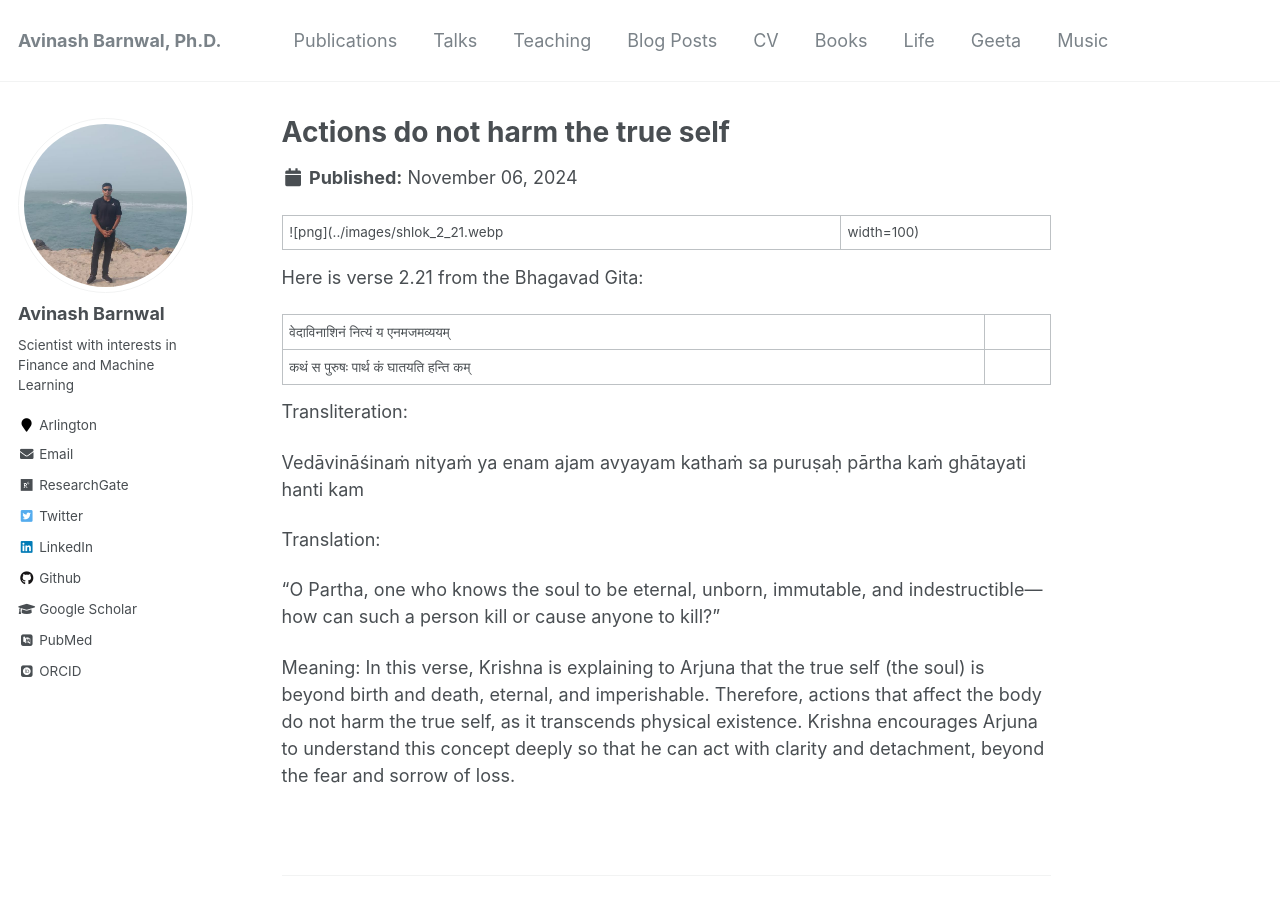
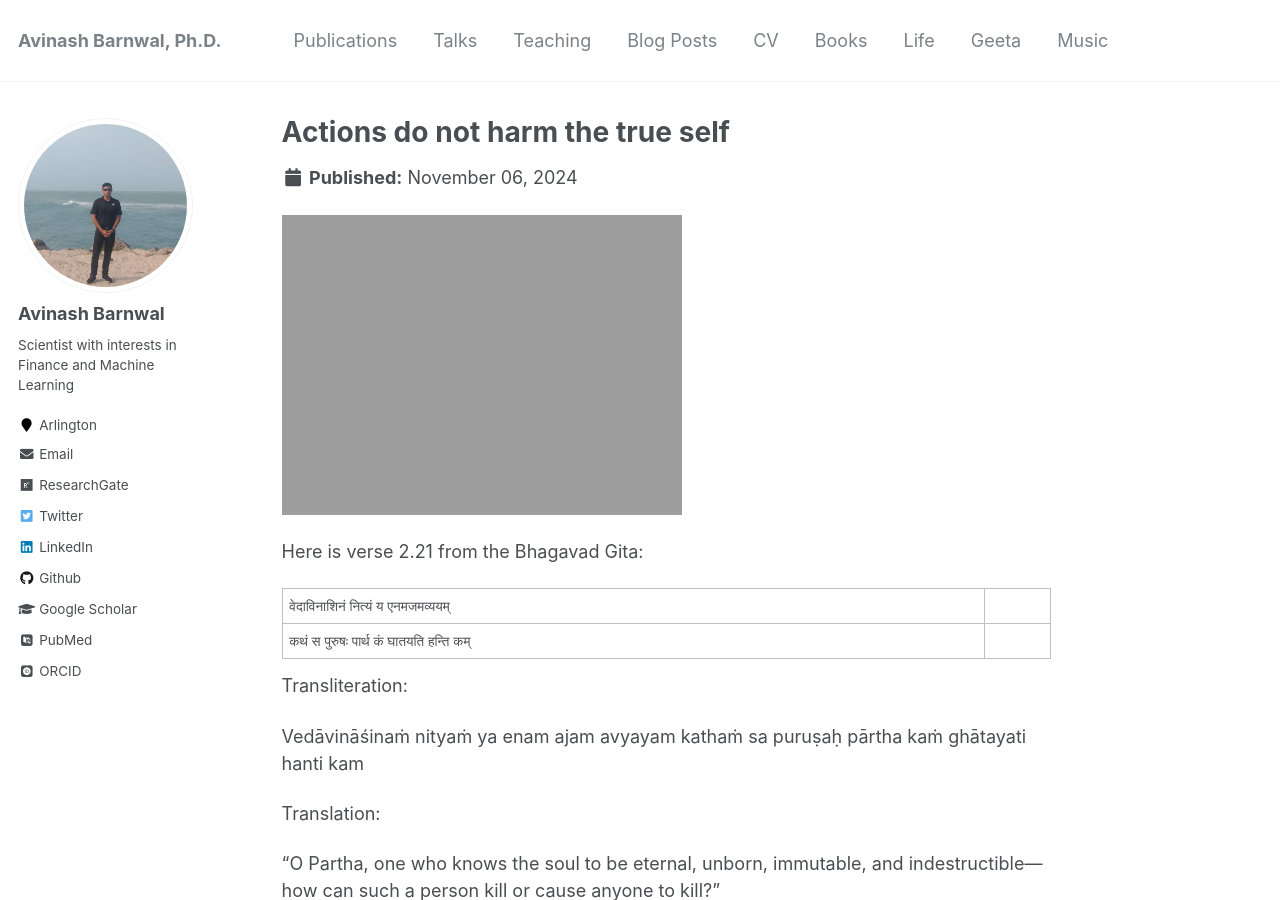
Before and after one commit to avinashbarnwal/avinashbarnwal.github.io, a Jekyll site: the page built from _geeta/shlok_2_21.md, in a window 1280 px wide and 900 px high. Built offline with Jekyll 4.4.1, drawn with Linux system fonts in a browser that asks for light colours; some web fonts are replaced.

Commit message:
Update shlok_2_21.md

```diff
--- a/_geeta/shlok_2_21.md
+++ b/_geeta/shlok_2_21.md
@@ -6,7 +6,7 @@
 date: 2024-11-06
 ---
 
-![png](../images/shlok_2_21.webp | width=100)
+![png](../images/shlok_2_21.webp =250x250)
 
 Here is verse 2.21 from the Bhagavad Gita:
 
```
